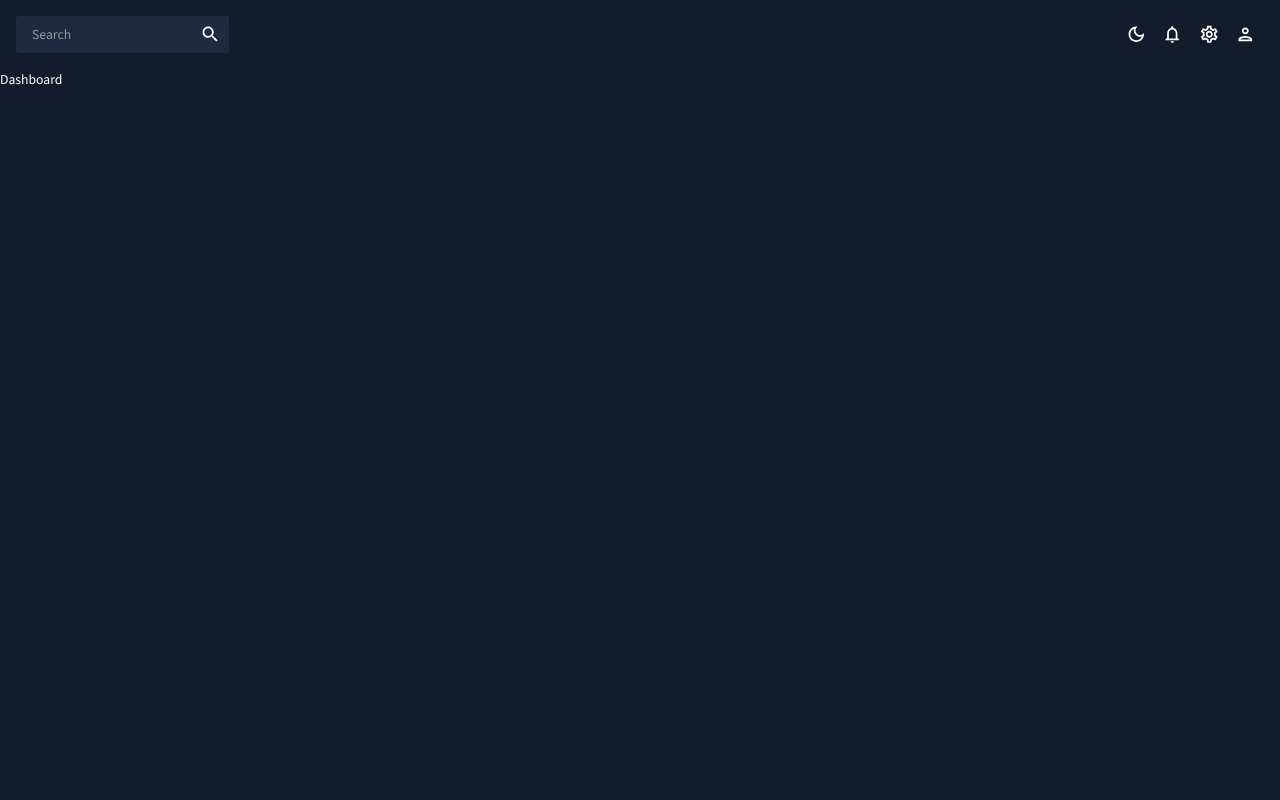
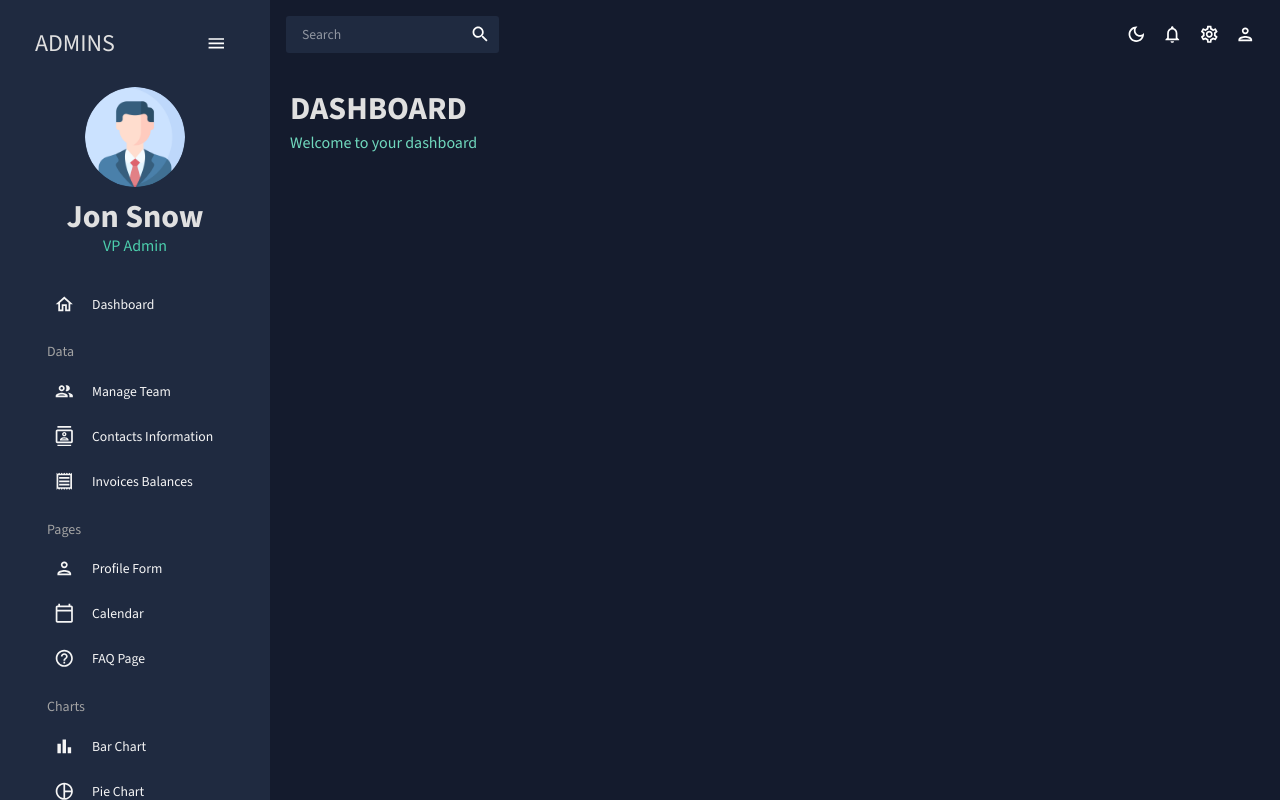
Before and after one commit to akhilr007/react-admin-dashboard, a React (Vite) app: page / in a window 1280 px wide. Built offline with nearby package versions, Linux system fonts and the light colour scheme.

Commit message:
added sidebar component

```diff
--- a/src/App.jsx
+++ b/src/App.jsx
@@ -12,6 +12,7 @@ function App() {
       <ThemeProvider theme={theme}>
         <CssBaseline />
         <div className="app">
+          <Sidebar />
           <main className="content">
             <Topbar />
             <Outlet />
--- /dev/null
+++ b/src/components/Header.jsx
@@ -0,0 +1,25 @@
+import { Typography, Box, useTheme, colors } from "@mui/material";
+import React from "react";
+import { tokens } from "../theme";
+
+const Header = ({ title, subtitle }) => {
+  const theme = useTheme();
+  const colors = tokens(theme.palette.mode);
+  return (
+    <Box mb="30px">
+      <Typography
+        variant="h2"
+        color={colors.grey[100]}
+        fontWeight="bold"
+        sx={{ mb: "5px" }}
+      >
+        {title}
+      </Typography>
+      <Typography variant="h5" color={colors.greenAccent[400]}>
+        {subtitle}
+      </Typography>
+    </Box>
+  );
+};
+
+export default Header;
--- a/src/scenes/dashboard/index.jsx
+++ b/src/scenes/dashboard/index.jsx
@@ -1,7 +1,15 @@
 import React from "react";
+import Header from "../../components/Header";
+import { Box } from "@mui/material";
 
 const Dashboard = () => {
-  return <div>Dashboard</div>;
+  return (
+    <Box m="20px">
+      <Box display="flex" justifyContent="space-between" alignItems="center">
+        <Header title="DASHBOARD" subtitle="Welcome to your dashboard" />
+      </Box>
+    </Box>
+  );
 };
 
 export default Dashboard;
--- a/src/scenes/global/Sidebar.jsx
+++ b/src/scenes/global/Sidebar.jsx
@@ -1,7 +1,228 @@
-import React from "react";
+import React, { useState } from "react";
+import { ProSidebar, Menu, MenuItem } from "react-pro-sidebar";
+import "react-pro-sidebar/dist/css/styles.css";
+import { Box, IconButton, Typography, colors, useTheme } from "@mui/material";
+import { Link } from "react-router-dom";
+import { tokens } from "../../theme";
+import HomeOutlinedIcon from "@mui/icons-material/HomeOutlined";
+import PeopleOutlinedIcon from "@mui/icons-material/PeopleOutlined";
+import ContactsOutlinedIcon from "@mui/icons-material/ContactsOutlined";
+import ReceiptOutlinedIcon from "@mui/icons-material/ReceiptOutlined";
+import PersonOutlinedIcon from "@mui/icons-material/PersonOutlined";
+import CalendarTodayOutlinedIcon from "@mui/icons-material/CalendarTodayOutlined";
+import HelpOutlineOutlinedIcon from "@mui/icons-material/HelpOutlineOutlined";
+import BarChartOutlinedIcon from "@mui/icons-material/BarChartOutlined";
+import PieChartOutlineOutlinedIcon from "@mui/icons-material/PieChartOutlineOutlined";
+import TimelineOutlinedIcon from "@mui/icons-material/TimelineOutlined";
+import MenuOutlinedIcon from "@mui/icons-material/MenuOutlined";
+import MapOutlinedIcon from "@mui/icons-material/MapOutlined";
+
+const Item = ({ title, to, icon, selected, setSelected }) => {
+  const theme = useTheme();
+  const token = tokens(theme.palette.mode);
+  return (
+    <MenuItem
+      active={selected === title}
+      style={{ color: colors.grey[100] }}
+      onClick={() => setSelected(title)}
+      icon={icon}
+    >
+      <Typography>{title}</Typography>
+      <Link to={to} />
+    </MenuItem>
+  );
+};
 
 const Sidebar = () => {
-  return <div>Sidebar</div>;
+  const theme = useTheme();
+  const colors = tokens(theme.palette.mode);
+  const [isCollapsed, setIsCollapsed] = useState(false);
+  const [selected, setSelected] = useState("dashboard");
+
+  return (
+    <Box
+      sx={{
+        "& .pro-sidebar-inner": {
+          background: `${colors.primary[400]} !important`,
+        },
+        "& .pro-icon-wrapper": {
+          backgroundColor: `transparent !important`,
+        },
+        "& .pro-inner-item": {
+          padding: "5px 35px 5px 20px !important",
+        },
+        "& .pro-inner-item:hover": {
+          color: "#868dfb !important",
+        },
+        "& .pro-menu-item.active": {
+          color: "#6870fa !important",
+        },
+      }}
+    >
+      <ProSidebar collapsed={isCollapsed}>
+        <Menu iconShape="square">
+          {/* LOGO AND MENU ICON */}
+          <MenuItem
+            onClick={() => setIsCollapsed(!isCollapsed)}
+            icon={isCollapsed ? <MenuOutlinedIcon /> : undefined}
+            style={{
+              margin: "10px 0 20px 0",
+              color: colors.grey[100],
+            }}
+          >
+            {!isCollapsed && (
+              <Box
+                display="flex"
+                justifyContent="space-between"
+                alignItems="center"
+                ml="15px"
+              >
+                <Typography variant="h3" color={colors.grey[100]}>
+                  ADMINS
+                </Typography>
+                <IconButton onClick={() => setIsCollapsed(!isCollapsed)}>
+                  <MenuOutlinedIcon />
+                </IconButton>
+              </Box>
+            )}
+          </MenuItem>
+
+          {/* USER */}
+          {!isCollapsed && (
+            <Box mb="25px">
+              <Box display="flex" justifyContent="center" alignItems="center">
+                <img
+                  alt="user-profile"
+                  width="100px"
+                  height="100px"
+                  src={`../../assets/user.png`}
+                  style={{ cursor: "pointer", borderRadius: "50%" }}
+                />
+              </Box>
+              <Box textAlign="center">
+                <Typography
+                  variant="h2"
+                  color={colors.grey[100]}
+                  fontWeight="bold"
+                  sx={{ m: "10px 0 0 0" }}
+                >
+                  Jon Snow
+                </Typography>
+                <Typography variant="h5" color={colors.greenAccent[500]}>
+                  VP Admin
+                </Typography>
+              </Box>
+            </Box>
+          )}
+
+          {/* Menu Items */}
+          <Box paddingLeft={isCollapsed ? undefined : "10%"}>
+            <Item
+              title="Dashboard"
+              to="/"
+              icon={<HomeOutlinedIcon />}
+              selected={selected}
+              setSelected={setSelected}
+            />
+
+            <Typography
+              variant="h6"
+              color={colors.grey[300]}
+              sx={{ m: "15px 0 5px 20px" }}
+            >
+              Data
+            </Typography>
+            <Item
+              title="Manage Team"
+              to="/team"
+              icon={<PeopleOutlinedIcon />}
+              selected={selected}
+              setSelected={setSelected}
+            />
+            <Item
+              title="Contacts Information"
+              to="/contacts"
+              icon={<ContactsOutlinedIcon />}
+              selected={selected}
+              setSelected={setSelected}
+            />
+            <Item
+              title="Invoices Balances"
+              to="/invoices"
+              icon={<ReceiptOutlinedIcon />}
+              selected={selected}
+              setSelected={setSelected}
+            />
+
+            <Typography
+              variant="h6"
+              color={colors.grey[300]}
+              sx={{ m: "15px 0 5px 20px" }}
+            >
+              Pages
+            </Typography>
+            <Item
+              title="Profile Form"
+              to="/form"
+              icon={<PersonOutlinedIcon />}
+              selected={selected}
+              setSelected={setSelected}
+            />
+            <Item
+              title="Calendar"
+              to="/calendar"
+              icon={<CalendarTodayOutlinedIcon />}
+              selected={selected}
+              setSelected={setSelected}
+            />
+            <Item
+              title="FAQ Page"
+              to="/faq"
+              icon={<HelpOutlineOutlinedIcon />}
+              selected={selected}
+              setSelected={setSelected}
+            />
+
+            <Typography
+              variant="h6"
+              color={colors.grey[300]}
+              sx={{ m: "15px 0 5px 20px" }}
+            >
+              Charts
+            </Typography>
+            <Item
+              title="Bar Chart"
+              to="/bar"
+              icon={<BarChartOutlinedIcon />}
+              selected={selected}
+              setSelected={setSelected}
+            />
+            <Item
+              title="Pie Chart"
+              to="/pie"
+              icon={<PieChartOutlineOutlinedIcon />}
+              selected={selected}
+              setSelected={setSelected}
+            />
+            <Item
+              title="Line Chart"
+              to="/line"
+              icon={<TimelineOutlinedIcon />}
+              selected={selected}
+              setSelected={setSelected}
+            />
+            <Item
+              title="Geography Chart"
+              to="/geography"
+              icon={<MapOutlinedIcon />}
+              selected={selected}
+              setSelected={setSelected}
+            />
+          </Box>
+        </Menu>
+      </ProSidebar>
+    </Box>
+  );
 };
 
 export default Sidebar;
```
Also changed, not shown: public/assets/user.png (added).
